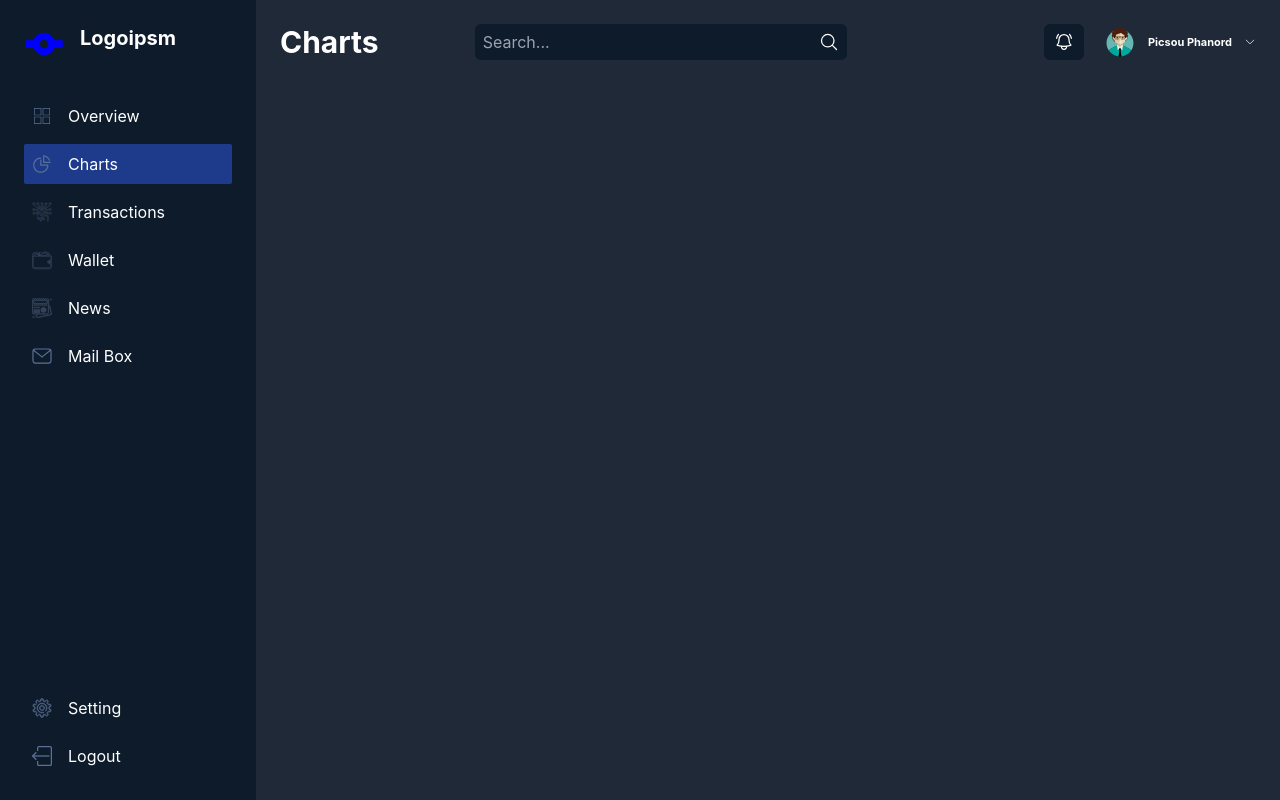
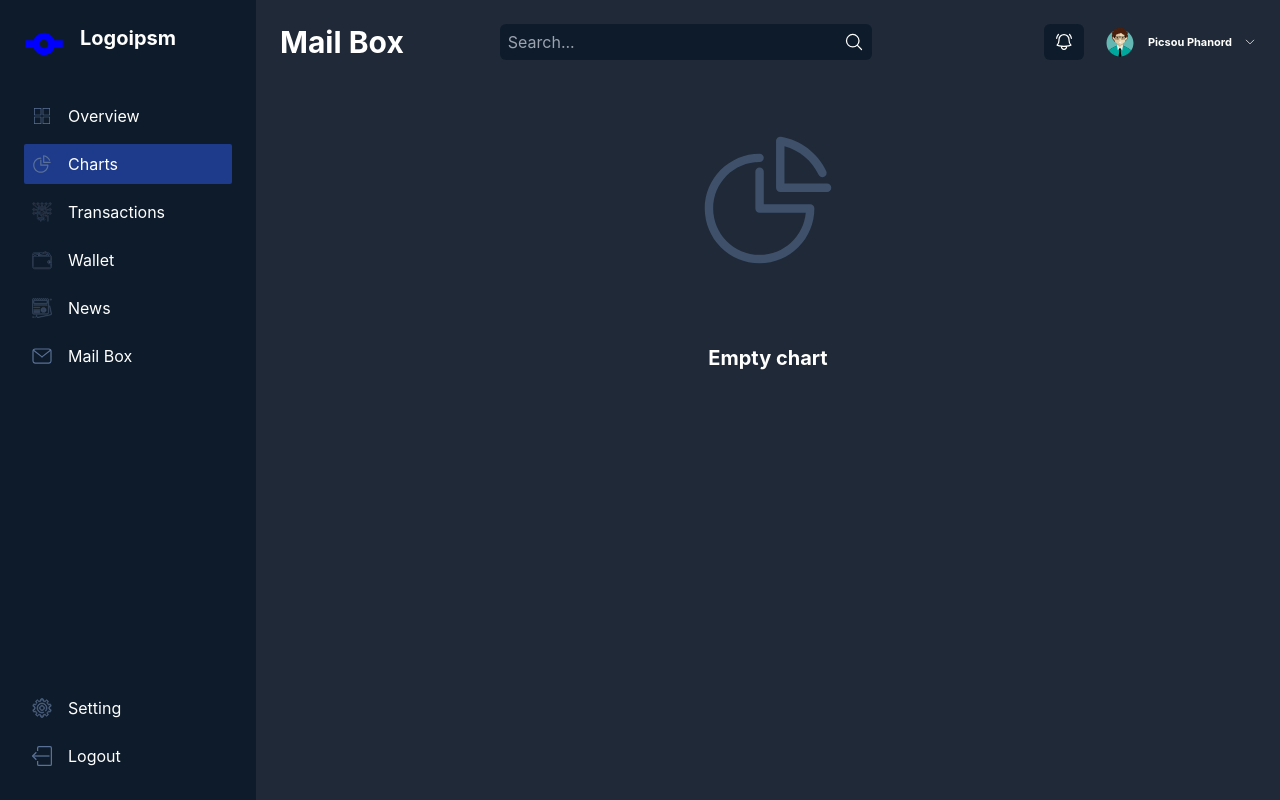
Before and after one commit to PicsouRob/my-dashboard, a React (Create React App) app: page / in a window 1280 px wide. Both pictures are taken after a click on the element "Charts". Built offline with nearby package versions, Linux system fonts and the light colour scheme.

Commit message:
my second commit

```diff
--- /dev/null
+++ b/src/components/AnimateLogo.jsx
@@ -0,0 +1,13 @@
+import React from 'react';
+
+function AnimateLogo({ logo, text }) {
+    return (
+        <div className='min-h-[380px] flex flex-col items-center justify-center text-white gap-y-6 p-6'>
+            <img src={ logo } alt="logo" className="h-46 w-36 animate-pulse" />
+            <br className="" />
+            <h1 className="text-xl font-bold">Empty { text }</h1>
+        </div>
+    );
+}
+
+export default AnimateLogo;
--- a/src/components/Charts.jsx
+++ b/src/components/Charts.jsx
@@ -1,10 +1,14 @@
 import React from 'react';
+import AnimateLogo from './AnimateLogo';
 import Header from './Header';
 
 function Charts() {
     return (
-        <div>
-            <Header text="Charts" />
+        <div className='flex flex-col'>
+            <Header text="Mail Box" />
+            <div className="flex-1 h-full grid place-items-center">
+                <AnimateLogo logo="/icons/chart.svg" text="chart" />
+            </div>
         </div>
     );
 }
--- a/src/components/Mailbox.jsx
+++ b/src/components/Mailbox.jsx
@@ -1,10 +1,14 @@
 import React from 'react';
+import AnimateLogo from './AnimateLogo';
 import Header from './Header';
 
 function Mailbox() {
     return (
-        <div>
+        <div className='flex flex-col'>
             <Header text="Mail Box" />
+            <div className="flex-1 h-full grid place-items-center">
+                <AnimateLogo logo="/icons/mail.svg" text="mailbox" />
+            </div>
         </div>
     );
 }
--- a/src/components/News.jsx
+++ b/src/components/News.jsx
@@ -1,10 +1,14 @@
 import React from 'react';
+import AnimateLogo from './AnimateLogo';
 import Header from './Header';
 
 function News() {
     return (
-        <div>
-            <Header text="News" />
+        <div className='flex flex-col'>
+            <Header text="Mail Box" />
+            <div className="flex-1 h-full grid place-items-center">
+                <AnimateLogo logo="/icons/news.svg" text="news" />
+            </div>
         </div>
     );
 }
--- a/src/components/Transaction.jsx
+++ b/src/components/Transaction.jsx
@@ -1,10 +1,14 @@
 import React from 'react';
+import AnimateLogo from './AnimateLogo';
 import Header from './Header';
 
 function Transaction() {
     return (
-        <div>
-            <Header text="Transaction" />
+        <div className='flex flex-col'>
+            <Header text="Mail Box" />
+            <div className="flex-1 h-full grid place-items-center">
+                <AnimateLogo logo="/icons/transaction.svg" text="transaction" />
+            </div>
         </div>
     );
 }
--- a/src/components/Wallet.jsx
+++ b/src/components/Wallet.jsx
@@ -1,10 +1,14 @@
 import React from 'react';
+import AnimateLogo from './AnimateLogo';
 import Header from './Header';
 
 function Wallet() {
     return (
-        <div>
-            <Header text="Wallet" />
+        <div className='flex flex-col'>
+            <Header text="Mail Box" />
+            <div className="flex-1 h-full grid place-items-center">
+                <AnimateLogo logo="/icons/wallet.svg" text="wallet" />
+            </div>
         </div>
     );
 }
```
